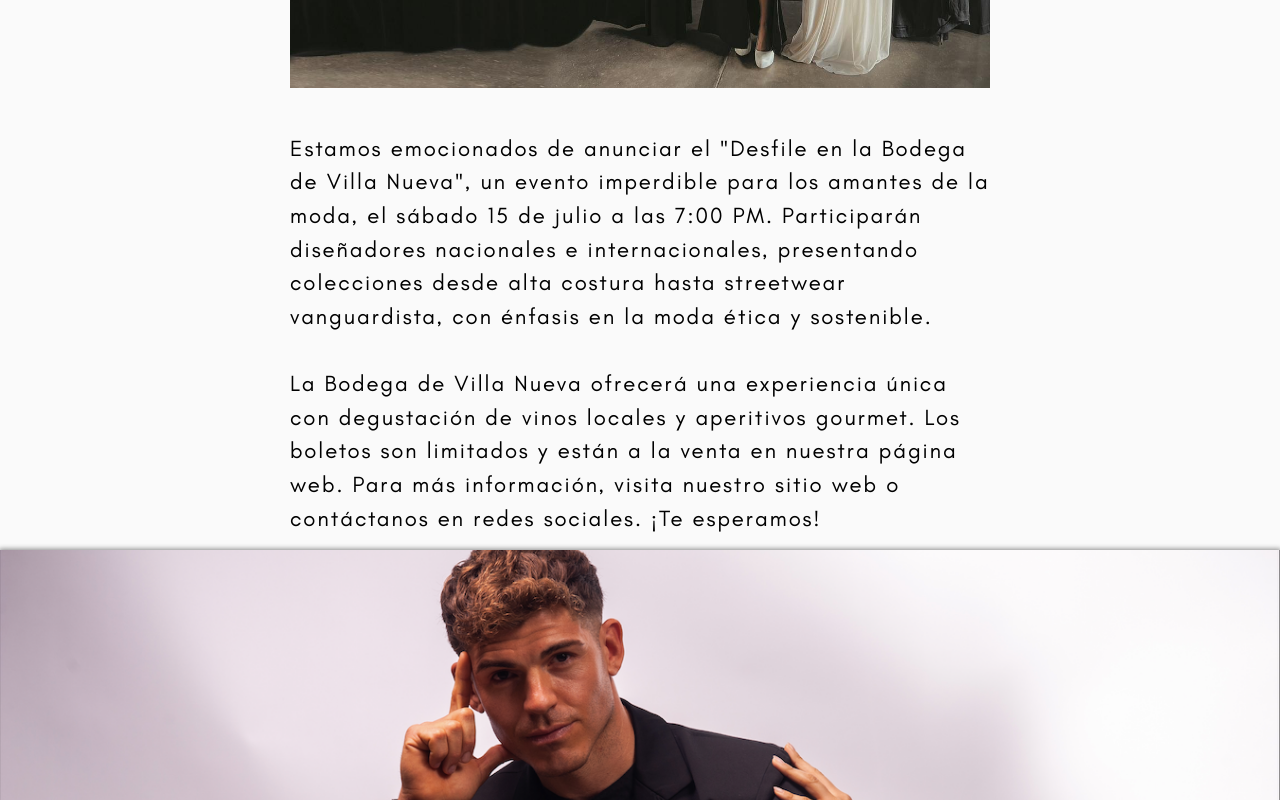
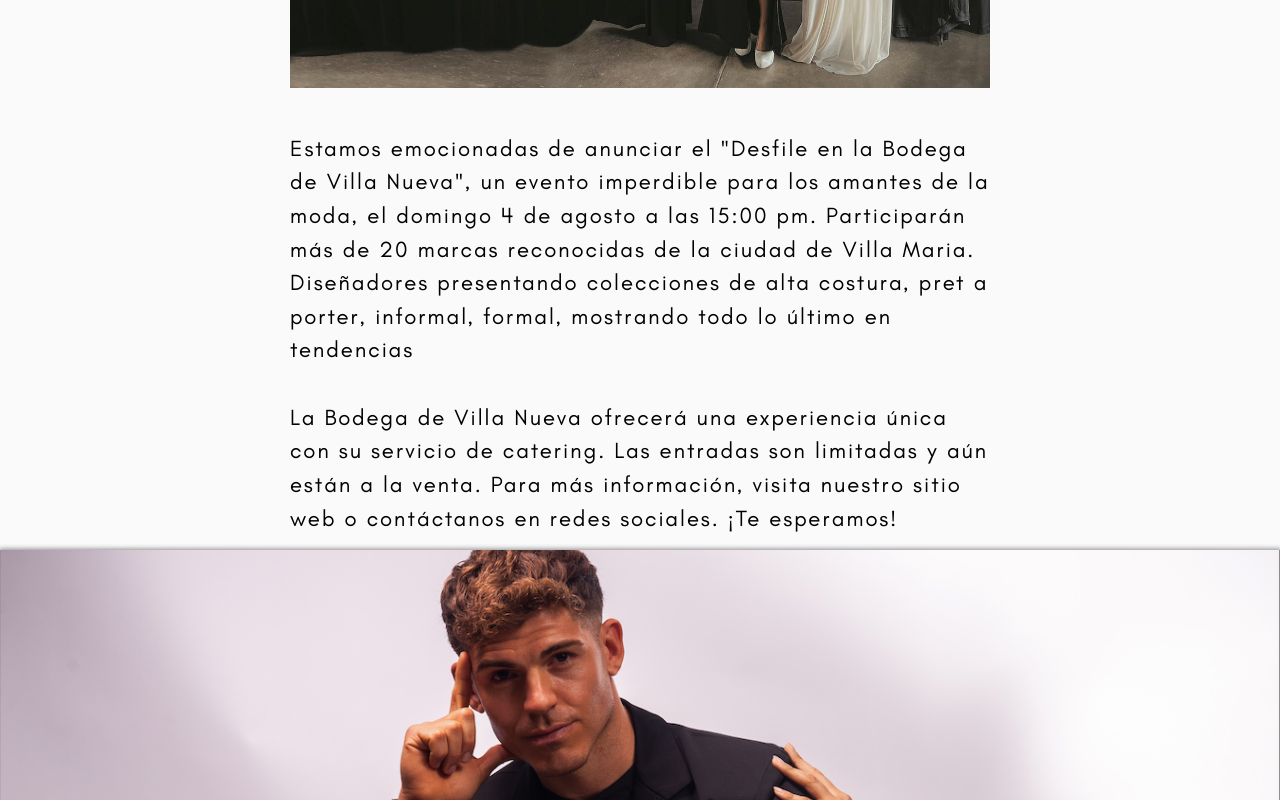
Before and after one commit to elianbenjamin/Adda, a React (Vite) app: page /news in a window 1280 px wide. Shown: the part 620-1420 px from the top of the page. Built offline with nearby package versions, Linux system fonts and the light colour scheme.

Commit message:
nuevo texto en novedades

```diff
--- a/src/Pages/News/News.tsx
+++ b/src/Pages/News/News.tsx
@@ -26,55 +26,20 @@ const News = () => {
         </div>
 
         <p className={style.text}>
-          Estamos emocionados de anunciar el "Desfile en la Bodega de Villa
-          Nueva", un evento imperdible para los amantes de la moda, el sábado 15
-          de julio a las 7:00 PM. Participarán diseñadores nacionales e
-          internacionales, presentando colecciones desde alta costura hasta
-          streetwear vanguardista, con énfasis en la moda ética y sostenible.
+          Estamos emocionadas de anunciar el "Desfile en la Bodega de Villa
+          Nueva", un evento imperdible para los amantes de la moda, el domingo 4
+          de agosto a las 15:00 pm. Participarán más de 20 marcas reconocidas de
+          la ciudad de Villa Maria. Diseñadores presentando colecciones de alta
+          costura, pret a porter, informal, formal, mostrando todo lo último en
+          tendencias
           <br />
           <br />
-          La Bodega de Villa Nueva ofrecerá una experiencia única con
-          degustación de vinos locales y aperitivos gourmet. Los boletos son
-          limitados y están a la venta en nuestra página web. Para más
-          información, visita nuestro sitio web o contáctanos en redes sociales.
-          ¡Te esperamos!
+          La Bodega de Villa Nueva ofrecerá una experiencia única con su
+          servicio de catering. Las entradas son limitadas y aún están a la
+          venta. Para más información, visita nuestro sitio web o contáctanos en
+          redes sociales. ¡Te esperamos!
         </p>
       </article>
-
-      {/* <div className={style.contentContainer}>
-          <h1>¡LA BODEGA EN PASARELA!</h1>
-
-          <div className={style.dateAndUbi}>
-            <div className={style.dateContainer}>
-              <CalendarIcon />
-              <p>4 de Agosto</p>
-            </div>
-            -
-            <div className={style.ubiContainer}>
-              <MapMarkerIcon />
-              <p>LA BODEGA, VILLA NUEVA</p>
-            </div>
-          </div>
-
-          <p className={style.text}>
-            Estamos emocionados de anunciar el "Desfile en la Bodega de Villa
-            Nueva", un evento imperdible para los amantes de la moda, el sábado
-            15 de julio a las 7:00 PM. Participarán diseñadores nacionales e
-            internacionales, presentando colecciones desde alta costura hasta
-            streetwear vanguardista, con énfasis en la moda ética y sostenible.
-            <br />
-            <br />
-            La Bodega de Villa Nueva ofrecerá una experiencia única con
-            degustación de vinos locales y aperitivos gourmet. Los boletos son
-            limitados y están a la venta en nuestra página web. Para más
-            información, visita nuestro sitio web o contáctanos en redes
-            sociales. ¡Te esperamos!
-          </p>
-        </div>
-
-        <div className={style.imgContainer}>
-          <img src={img} />
-        </div> */}
     </div>
   );
 };
--- a/src/components/NavBar/NavBar.tsx
+++ b/src/components/NavBar/NavBar.tsx
@@ -85,7 +85,7 @@ export const NavBar = (props: Props) => {
           className={pathname === "/news" ? style.active : ""}
           onClick={() => setMenuOpen(false)}
         >
-          <Link to="/news">NOTICIAS</Link>
+          <Link to="/news">NOVEDADES</Link>
         </li>
       </ul>
 
--- a/src/components/NavBar/navBar.module.scss
+++ b/src/components/NavBar/navBar.module.scss
@@ -84,7 +84,6 @@
     height: 35px;
     width: 35px;
     color: aliceblue;
-    margin: 25px;
     cursor: pointer;
   }
 
@@ -96,6 +95,7 @@
 
     h3 {
       font-size: 1.3rem;
+      text-align: end;
     }
 
     .logoContainer {
@@ -105,7 +105,6 @@
       width: 50px;
       overflow: hidden;
       border-radius: 5px;
-      margin-right: 15px;
 
       img {
         height: 100%;
```
